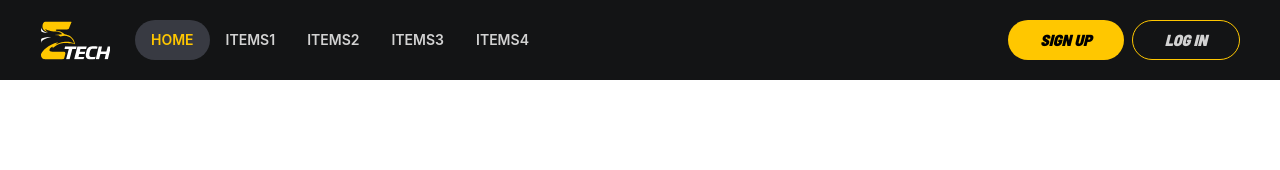
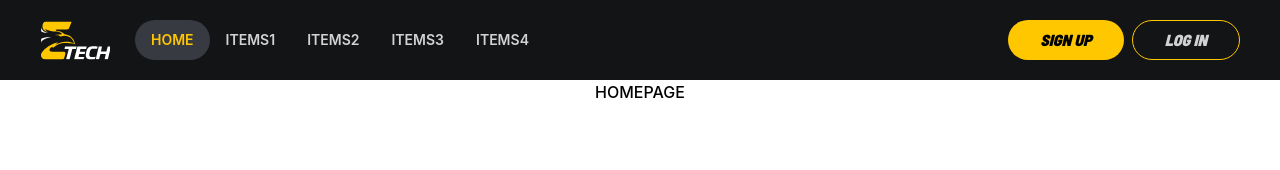
Before and after one commit to nhattrinhle/nevel_test, a React (Vite) app: page / in a window 1280 px wide. Shown: the top 170 px of the page. Built offline with nearby package versions, Linux system fonts and the light colour scheme; a web font is replaced by a local one.

Commit message:
feat: create main layout

```diff
--- a/src/App.jsx
+++ b/src/App.jsx
@@ -1,14 +1,28 @@
-import { BrowserRouter as Router, Route, Routes } from 'react-router-dom';
-import './App.css';
-import Homepage from './pages/Hompage';
-import Header from './components/layouts/header/Header';
+import { BrowserRouter as Router, Route, Routes } from "react-router-dom";
+import "./App.css";
+import HomePage from "./pages/HomPage";
+import MainLayout from "./components/layouts/MainLayout";
+import NotFoundPage from "./pages/NotFoundPage";
 
 function App() {
   return (
     <Router>
-      <Header />
       <Routes>
-        <Route path="/" element={<Homepage />} />
+        <Route
+          path="/"
+          element={
+            <MainLayout>
+              <HomePage />
+            </MainLayout>
+          }
+        />
+        <Route
+          path="*"
+          element={
+            <MainLayout>
+              <NotFoundPage />
+            </MainLayout>
+          } />
       </Routes>
     </Router>
   );
--- /dev/null
+++ b/src/components/layouts/MainLayout.jsx
@@ -0,0 +1,14 @@
+import React from "react";
+import Header from "./header/Header";
+
+const Layout = ({ children }) => {
+  return (
+    <div className="flex flex-col min-h-screen">
+      <Header />
+      <main>{children}</main>
+      {/* Footer */}
+    </div>
+  );
+};
+
+export default Layout;
--- a/src/pages/Hompage.jsx
+++ b/src/pages/Hompage.jsx
@@ -1,9 +1,7 @@
-function Homepage() {
+function HomePage() {
   return (
-    <main>
-      {/* <Header /> */}
-    </main>
+    <><p>HOMEPAGE</p></>
   );
 }
 
-export default Homepage;
+export default HomePage;
--- /dev/null
+++ b/src/pages/NotFoundPage.jsx
@@ -0,0 +1,12 @@
+import React from "react";
+
+const NotFoundPage = () => {
+  return (
+    <div>
+      <h1>404 - Page Not Found</h1>
+      <p>The page you are looking for doesn't exist.</p>
+    </div>
+  );
+};
+
+export default NotFoundPage;
```
